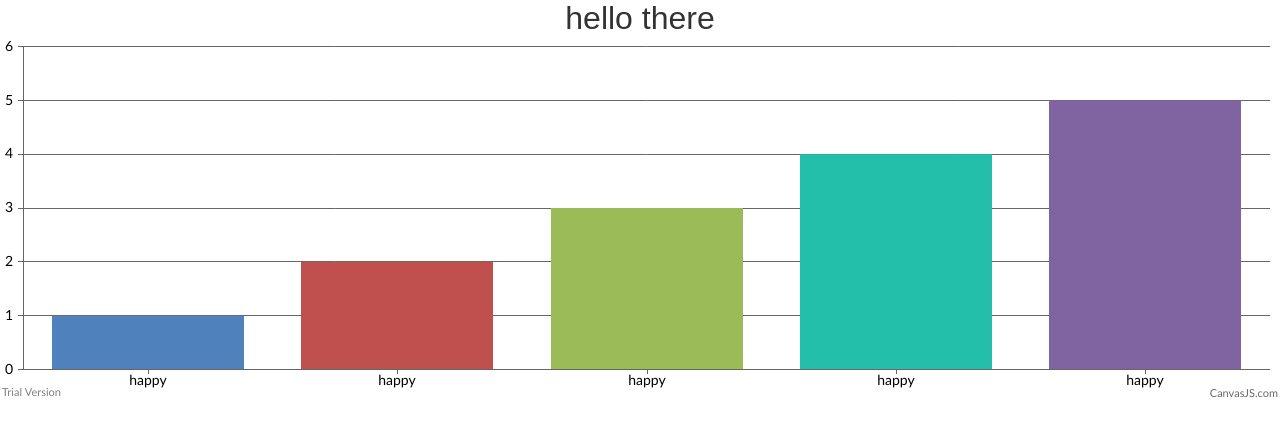
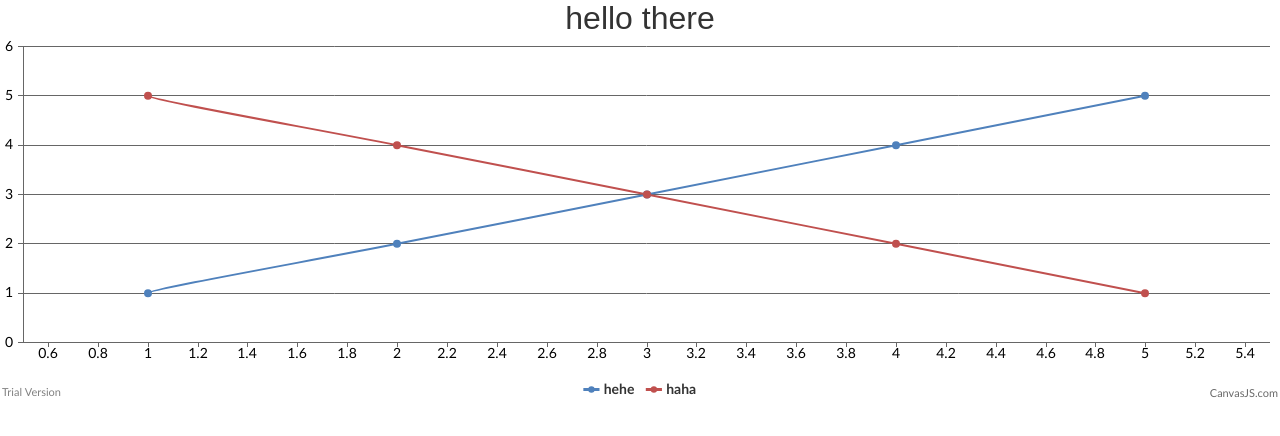
Before and after one commit to TryingToGoHome/lahacks_web_frontend, a React (Create React App) app: page / in a window 1280 px wide. Shown: the top 436 px of the page. Built offline with nearby package versions, Linux system fonts and the light colour scheme.

Commit message:
refined MyGraph

```diff
--- a/src/App.js
+++ b/src/App.js
@@ -4,7 +4,7 @@ import MyGraph from './components/graph';
 
 function App() {
   return (
-      <MyGraph />
+      <MyGraph target="hehe" goal="haha"/>
   );
 }
 
--- a/src/components/graph.js
+++ b/src/components/graph.js
@@ -11,24 +11,42 @@ class MyGraph extends React.Component
     {
         super(props);
         var graphData;
-        Client.retrieveGraphData(props.city, props.criteria, (res) => {
-            graphData = res.data;
-        });
+        this.state = {
+            target: props.target,
+            goal: props.goal
+        };
     }
 
     render()
     {
-        const options = {title: {text: "hello there"},
-                         data: [{
-                             type: "column",
-                             dataPoints: [
-                                 {label: "happy", y: 1},
-                                 {label: "happy", y: 2},
-                                 {label: "happy", y: 3},
-                                 {label: "happy", y: 4},
-                                 {label: "happy", y: 5},
-                             ]
-                         }]};
+        const options = {
+            animationEnabled: true,
+            title: {text: "hello there"},
+            data: [{
+                name: this.state.target,
+                type: "spline",
+                showInLegend: true,
+                dataPoints: [
+                    {x: 1, y: 1},
+                    {x: 2, y: 2},
+                    {x: 3, y: 3},
+                    {x: 4, y: 4},
+                    {x: 5, y: 5},
+                ]
+            },
+            {
+                name: this.state.goal,
+                type: "spline",
+                showInLegend: true,
+                dataPoints: [
+                    {x: 1, y: 5},
+                    {x: 2, y: 4},
+                    {x: 3, y: 3},
+                    {x: 4, y: 2},
+                    {x: 5, y: 1},
+                ]
+            }]
+        };
         return (
             <div>
                 <CanvasJSChart options = {options}/>
```
